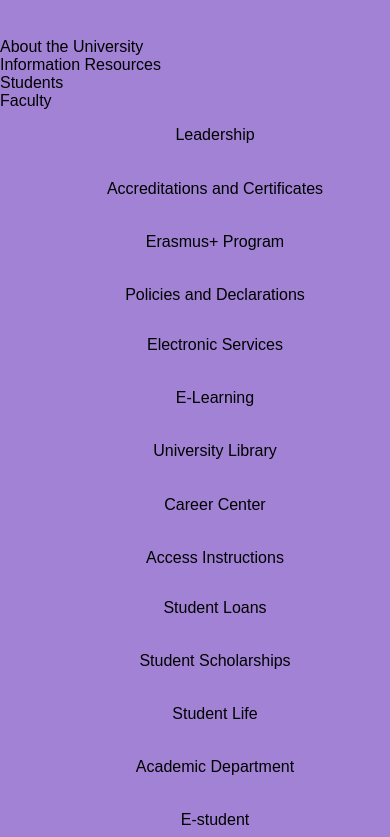
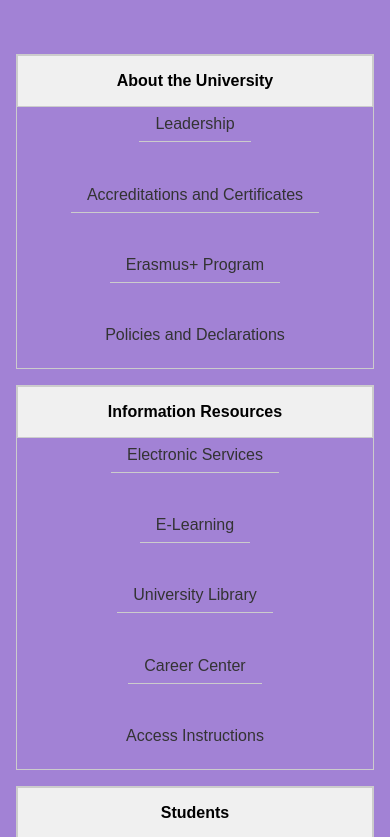
Before and after one commit to lyubomir2712/University-front-page, a React (Vite) app in the folder VTU-front-page/: page / in a window 390 px wide. Shown: the part 4080-4917 px from the top of the page. Built offline with nearby package versions, Linux system fonts and the light colour scheme.

Commit message:
Info section made responsive

```diff
--- a/VTU-front-page/src/Components/UniversityAdditionalInfo/UniversityAdditionalInfo.jsx
+++ b/VTU-front-page/src/Components/UniversityAdditionalInfo/UniversityAdditionalInfo.jsx
@@ -72,24 +72,19 @@
         {/*</div>*/}
 
 
-            <div className="universityInfoContainer">
-                <div className="universityInfoHeader">
-                    <div>{t("За Университета")}</div>
-                    <div>{t("Информационни Ресурси")}</div>
-                    <div>{t("Студенти")}</div>
-                    <div>{t("Преподаватели")}</div>
-                </div>
-                <div className="universityInfoContent">
-                    <div className="universityInfoColumn">
-                        <ul className="universityInfoList">
+            <div className={styles.universityInfoContainer}>
+                <div className={styles.universityInfoColumn}>
+                    <div className={styles.universityInfoHeader}>{t("За Университета")}</div>
+                    <ul className={styles.universityInfoList}>
                         <li><a href="#">{t("Ръководство")}</a></li>
                         <li><a href="#">{t("Акредитации и сертификати")}</a></li>
                         <li><a href="#">{t("Програма Еразъм+")}</a></li>
                         <li><a href="#">{t("Политики и декларации")}</a></li>
                     </ul>
                 </div>
-                    <div className="universityInfoColumn">
-                        <ul className="universityInfoList">
+                <div className={styles.universityInfoColumn}>
+                    <div className={styles.universityInfoHeader}>{t("Информационни Ресурси")}</div>
+                    <ul className={styles.universityInfoList}>
                         <li><a href="#">{t("Електронни услуги")}</a></li>
                         <li><a href="#">{t("Електронно обучение")}</a></li>
                         <li><a href="#">{t("Университетска библиотека")}</a></li>
@@ -97,8 +92,9 @@
                         <li><a href="#">{t("Инструкция за достъп")}</a></li>
                     </ul>
                 </div>
-                    <div className="universityInfoColumn">
-                        <ul className="universityInfoList">
+                <div className={styles.universityInfoColumn}>
+                    <div className={styles.universityInfoHeader}>{t("Студенти")}</div>
+                    <ul className={styles.universityInfoList}>
                         <li><a href="#">{t("Студентско кредитиране")}</a></li>
                         <li><a href="#">{t("Студентски стипендии")}</a></li>
                         <li><a href="#">{t("Студентски живот")}</a></li>
@@ -106,8 +102,9 @@
                         <li><a href="#">{t("Е-студент")}</a></li>
                     </ul>
                 </div>
-                    <div className="universityInfoColumn">
-                        <ul className="universityInfoList">
+                <div className={styles.universityInfoColumn}>
+                    <div className={styles.universityInfoHeader}>{t("Преподаватели")}</div>
+                    <ul className={styles.universityInfoList}>
                         <li><a href="#">{t("Научни издания")}</a></li>
                         <li><a href="#">{t("Проекти")}</a></li>
                         <li><a href="#">{t("Научна е-библиотека")}</a></li>
@@ -116,7 +113,7 @@
                     </ul>
                 </div>
             </div>
-            </div>
+
 
         </>
     )
--- a/VTU-front-page/src/Components/UniversityAdditionalInfo/UniversityAdditionalInfo.module.css
+++ b/VTU-front-page/src/Components/UniversityAdditionalInfo/UniversityAdditionalInfo.module.css
@@ -1,107 +1,70 @@
-/*.universityInfoContainer{*/
-/*    display: flex;*/
-/*    flex-direction: row;*/
-/*    justify-content: space-evenly;*/
-/*    margin-left: 6%;*/
-/*    margin-right: 10%;*/
-/*}*/
-
-/*.universityInfoList{*/
-/*    display: flex;*/
-/*    flex-direction: column;*/
-/*    flex-wrap: wrap;*/
-/*}*/
-
-
-
-/*.universityInfoContainer table td, .universityInfoContainer table th{*/
-/*    width: 20%;*/
-/*    height: auto;*/
-/*    margin-right: 2rem;*/
-/*    border: 1px solid rgb(200, 198, 198);*/
-/*    align-items: center;*/
-/*}*/
-
-/*.universityInfoContainer table{*/
-/*    width: 100%;*/
-/*}*/
-
-/*.universityInfoContainer table td a{*/
-/*    font-weight: bold;*/
-/*}*/
-
-/*.universityInfoContainer table td a:hover{*/
-/*    color: purple;*/
-
-/*}*/
-
-
-
-/*.universityInfoContainer ul{*/
-/*    list-style-type: square;*/
-/*}*/
-
-
-
-
 .universityInfoContainer {
     display: grid;
-    grid-template-columns: repeat(4, 1fr);
-    gap: 20px;
-    border: 1px solid #000;
-    padding: 20px;
-    max-width: 1200px;
-    margin: 0 auto;
+    grid-template-columns: repeat(4, minmax(150px, 1fr)); /* Adjust width of columns */
+    gap: 1rem; /* Add gap between columns */
+    padding: 1rem; /* Add padding around the container */
+    box-sizing: border-box;
+}
+
+.universityInfoColumn {
+    border: 1px solid #ccc; /* Add border to columns */
+    padding: 0; /* Remove padding to keep columns aligned */
+    display: flex;
+    flex-direction: column;
 }
 
 .universityInfoHeader {
-    grid-column: span 4;
-    display: flex;
-    justify-content: space-between;
-    padding-bottom: 20px;
-    border-bottom: 1px solid #000;
-}
-
-.universityInfoContent {
-    display: grid;
-    grid-template-columns: repeat(4, 1fr);
-    gap: 20px;
-}
-
-.universityInfoColumn {
-    display: flex;
-    flex-direction: column;
+    border: 1px solid #ccc; /* Add border to header cells */
+    padding: 1rem;
+    background-color: #f0f0f0; /* Light background for header */
+    text-align: center;
+    font-weight: bold;
 }
 
 .universityInfoList {
     list-style: none;
     padding: 0;
+    margin: 0;
+    display: flex;
+    flex-direction: column;
 }
 
 .universityInfoList li {
-    margin-bottom: 10px;
+    border-bottom: 1px solid #ccc; /* Add border between list items */
+    padding: 0.5rem 1rem;
+    box-sizing: border-box; /* Ensure padding and border are included in the element's total width and height */
+    display: block; /* Make list items display as block elements */
 }
 
 .universityInfoList li a {
     text-decoration: none;
-    color: #000;
+    color: #333;
+    display: block; /* Make links take up the full width */
 }
 
-@media (max-width: 992px) {
-    .universityInfoContainer,
-    .universityInfoContent {
-        grid-template-columns: repeat(2, 1fr);
+.universityInfoList li:last-child {
+    border-bottom: none; /* Remove border from last item */
+}
+
+.universityInfoContainer div div a {
+    font-weight: bold;
+}
+
+.universityInfoContainer div div a:hover {
+    color: purple;
+}
+
+
+
+/* Responsive layout */
+@media (max-width: 1024px) {
+    .universityInfoContainer {
+        grid-template-columns: repeat(2, 1fr); /* 2x2 grid */
     }
 }
 
-@media (max-width: 576px) {
-    .universityInfoContainer,
-    .universityInfoContent {
-        grid-template-columns: 1fr;
-    }
-
-    .universityInfoHeader {
-        flex-direction: column;
-        align-items: flex-start;
+@media (max-width: 600px) {
+    .universityInfoContainer {
+        grid-template-columns: 1fr; /* Single column */
     }
 }
```
Lines whose indentation alone changed are shown as unchanged.
